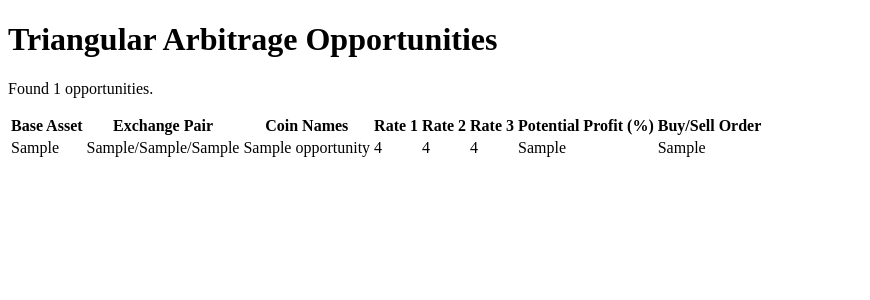
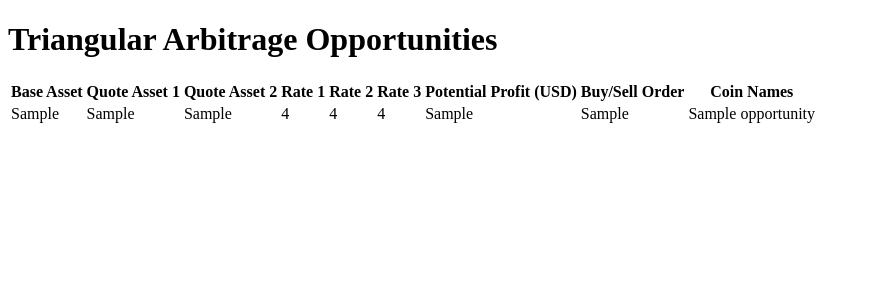
Before and after one commit to alaminizaan100/webprice, a Flask app: template templates/index.html in a window 1280 px wide. Shown: the top 300 px of the page, without its empty margins (0-870 px from the left). Run offline with Flask 2, Linux system fonts and the light colour scheme; the template is opened without the code that fills it: most values are stand-ins (such as "Sample title", 1, 10 or a date in 2020).

Commit message:
Update index.html

```diff
--- a/templates/index.html
+++ b/templates/index.html
@@ -5,34 +5,39 @@
 </head>
 <body>
 	<h1>Triangular Arbitrage Opportunities</h1>
-	<p>Found {{ num_opportunities }} opportunities.</p>
+	{% if num_opportunities == 0 %}
+		<p>No triangular arbitrage opportunities found.</p>
+	{% else %}
 		<table>
 			<thead>
 				<tr>
 					<th>Base Asset</th>
-				<th>Exchange Pair</th>
-				<th>Coin Names</th>
+					<th>Quote Asset 1</th>
+					<th>Quote Asset 2</th>
 					<th>Rate 1</th>
 					<th>Rate 2</th>
 					<th>Rate 3</th>
-				<th>Potential Profit (%)</th>
+					<th>Potential Profit (USD)</th>
 					<th>Buy/Sell Order</th>
+					<th>Coin Names</th>
 				</tr>
 			</thead>
 			<tbody>
 				{% for opportunity in opportunities %}
 					<tr>
-				<td>{{ opportunity.base_asset }}</td>
-				<td>{{ opportunity.quote_asset_1 }}/{{ opportunity.quote_asset_2 }}/{{ opportunity.base_asset }}</td>
-				<td>{{ opportunity.coin_names }}</td>
-				<td>{{ opportunity.rate_1 }}</td>
-				<td>{{ opportunity.rate_2 }}</td>
-				<td>{{ opportunity.rate_3 }}</td>
-				<td>{{ opportunity.potential_profit }}</td>
-				<td>{{ opportunity.buy_sell_order }}</td>
+						<td>{{ opportunity['base_asset'] }}</td>
+						<td>{{ opportunity['quote_asset_1'] }}</td>
+						<td>{{ opportunity['quote_asset_2'] }}</td>
+						<td>{{ opportunity['rate_1'] }}</td>
+						<td>{{ opportunity['rate_2'] }}</td>
+						<td>{{ opportunity['rate_3'] }}</td>
+						<td>{{ opportunity['potential_profit'] }}</td>
+						<td>{{ opportunity['buy_sell_order'] }}</td>
+						<td>{{ opportunity['coin_names'] }}</td>
 					</tr>
 				{% endfor %}
 			</tbody>
 		</table>
+	{% endif %}
 </body>
 </html>
```
Lines whose indentation alone changed are shown as unchanged.
